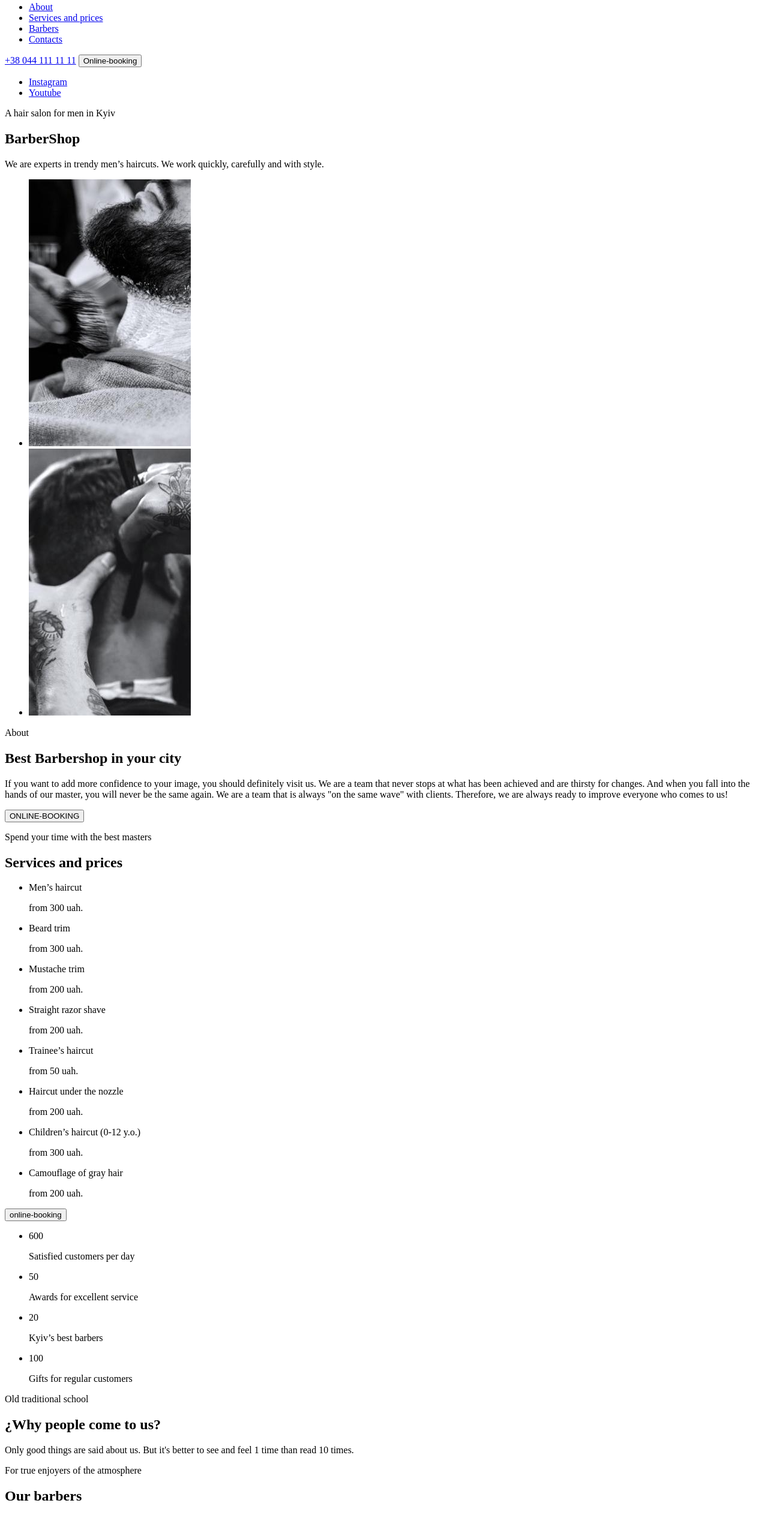
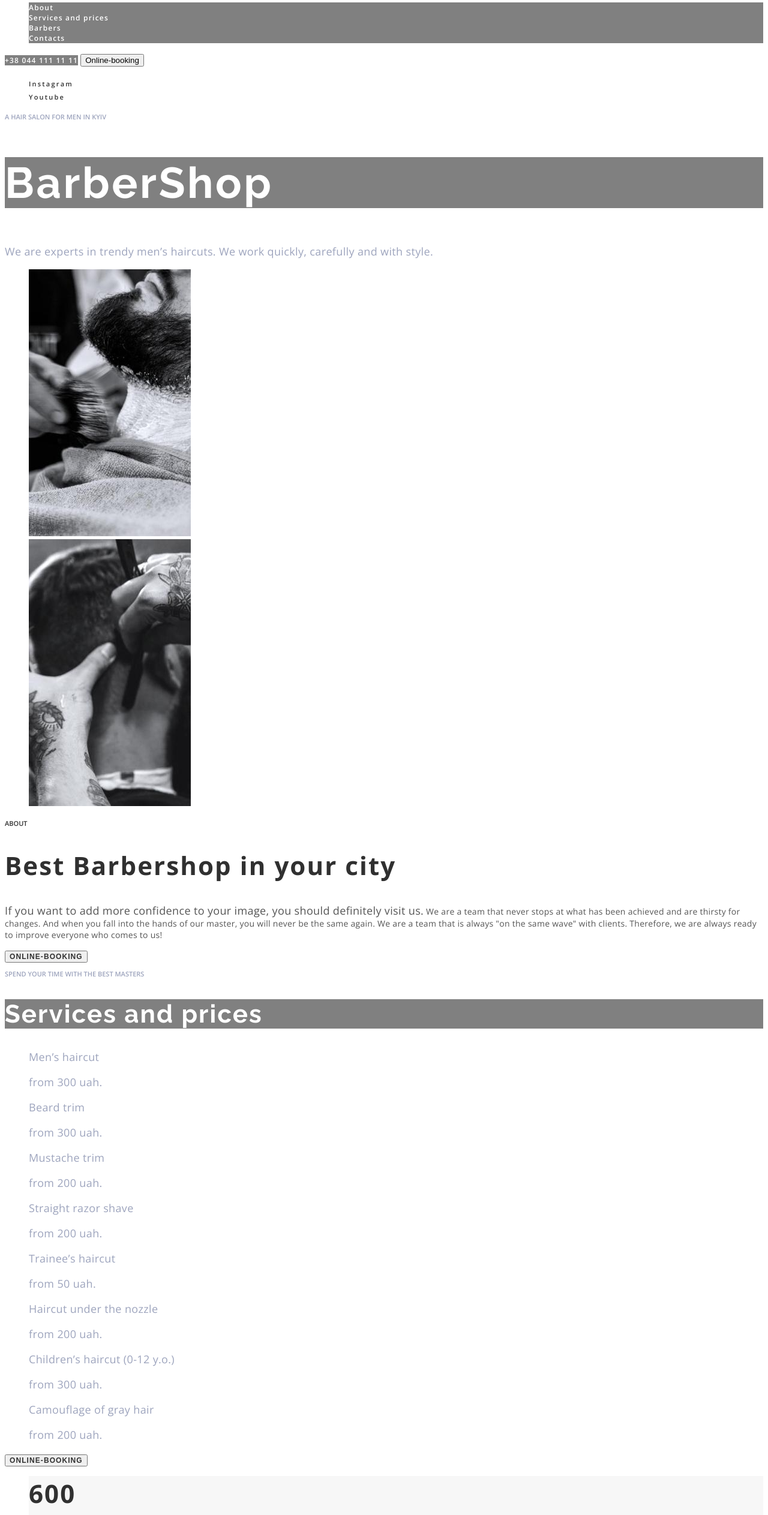
Before and after one commit to Vovap1991/barbershop, a plain HTML site: page index.html in a window 1280 px wide. Shown: the part 80-2606 px from the top of the page at 60% size. Drawn offline with nearby package versions, Linux system fonts and the light colour scheme.

Commit message:
CSS остановился на team

```diff
--- /dev/null
+++ b/css/styles.css
@@ -0,0 +1,231 @@
+:root {
+  --header-nav-item-color: #fff;
+  --accent-color: #ff6c00;
+  --hero-text-color: #9da4bd;
+  --main-text-color: #555555;
+  --secondary-text-color: #303030;
+}
+
+body {
+  font-family: "Open Sans", sans-serif;
+}
+
+/* Common */
+.list {
+  list-style: none;
+}
+.primary-button-button {
+  font-weight: 600;
+  font-size: 12px;
+  line-height: 1, 33;
+  letter-spacing: 0.09em;
+  text-transform: uppercase;
+  color: var(--header-nav-item-color);
+}
+
+.primary-button:hover,
+.primary-button:focus {
+  font-weight: 600;
+  font-size: 12px;
+  line-height: 1, 33;
+  letter-spacing: 0.09em;
+  text-transform: uppercase;
+  color: var(--header-nav-item-color);
+  background-color: var(--accent-color);
+}
+
+.secondary-button {
+  font-weight: 600;
+  font-size: 12px;
+  line-height: 1, 33;
+  letter-spacing: 0.09em;
+  text-transform: uppercase;
+  color: var(--secondary-text-color);
+}
+
+.secondary-button:hover,
+.secondary-button:focus {
+  font-weight: 600;
+  font-size: 12px;
+  line-height: 1, 33;
+  letter-spacing: 0.09em;
+  text-transform: uppercase;
+  color: var(--header-nav-item-color);
+  background-color: var(--accent-color);
+}
+
+/* Header */
+
+.header-nav-item {
+  font-weight: 600;
+  font-size: 12px;
+  line-height: 1, 33;
+  letter-spacing: 0.1em;
+  background-color: grey;
+}
+
+.header-nav-link {
+  color: var(--header-nav-item-color);
+  text-decoration: none;
+}
+
+.header-nav-link:hover,
+.header-nav-link:focus {
+  color: var(--accent-color);
+  font-weight: 600;
+  font-size: 12px;
+  line-height: 1, 33;
+  letter-spacing: 0.1em;
+}
+
+.header-tel {
+  font-weight: 600;
+  font-size: 12px;
+  line-height: 1.33;
+  letter-spacing: 0.1em;
+  text-transform: uppercase;
+  color: var(--header-nav-item-color);
+  background-color: grey;
+  text-decoration: none;
+}
+.header-tel:hover,
+.header-tel:focus {
+  color: var(--accent-color);
+}
+
+/* Hero */
+.hero-link {
+  text-decoration: none;
+  font-weight: 600;
+  font-size: 11px;
+  line-height: 1, 36;
+  letter-spacing: 0.2em;
+  color: var(--secondary-text-color);
+}
+
+.hero-link:hover,
+.hero-link:focus {
+  font-weight: 600;
+  font-size: 11px;
+  line-height: 1, 36;
+  letter-spacing: 0.2em;
+  color: var(--accent-color);
+}
+
+.hero-subtitle {
+  color: var(--hero-text-color);
+  font-weight: 600;
+  font-size: 11px;
+  line-height: 1, 36;
+  text-transform: uppercase;
+}
+.hero-title {
+  font-family: "Raleway";
+  font-weight: 700;
+  font-size: 72px;
+  line-height: 1, 18;
+  letter-spacing: 0.05em;
+  color: var(--header-nav-item-color);
+  background-color: grey;
+}
+.hero-text {
+  font-size: 18px;
+  line-height: 1, 67;
+  letter-spacing: 0.02em;
+  color: var(--hero-text-color);
+}
+
+/* About */
+.about-subtitle {
+  font-weight: 600;
+  font-size: 11px;
+  line-height: 1, 36;
+  text-transform: uppercase;
+  color: var(--secondary-text-color);
+}
+.about-title {
+  font-weight: 700;
+  font-size: 42px;
+  line-height: 1, 17;
+  letter-spacing: 0.05em;
+  color: var(--secondary-text-color);
+}
+.about-text {
+  font-size: 14px;
+  line-height: 1, 86;
+  letter-spacing: 0.02em;
+  color: var(--main-text-color);
+}
+.about-text span {
+  font-size: 18px;
+  line-height: 1, 67;
+  letter-spacing: 0.02em;
+  color: var(--main-text-color);
+}
+
+/* Price */
+.price-subtitle {
+  font-weight: 600;
+  font-size: 11px;
+  line-height: 1, 37;
+  text-transform: uppercase;
+  color: var(--hero-text-color);
+}
+.price-title {
+  font-family: "Raleway";
+  font-weight: 700;
+  font-size: 42px;
+  line-height: 1, 67;
+  letter-spacing: 0.05em;
+  color: var(--header-nav-item-color);
+  background-color: grey;
+}
+
+.price-description {
+  font-size: 18px;
+  line-height: 1, 67;
+  letter-spacing: 0.02em;
+  color: var(--hero-text-color);
+}
+.secondary-button {
+}
+
+/* Advantages */
+.advantages-list-item {
+  background-color: #f7f7f7;
+}
+
+.advantages-number {
+  font-weight: 700;
+  font-size: 42px;
+  line-height: 1, 36;
+  letter-spacing: 0.05em;
+  color: var(--secondary-text-color);
+}
+.advantages-description {
+  font-weight: 600;
+  font-size: 11px;
+  line-height: 1, 36;
+  color: var(--secondary-text-color);
+}
+.advantages-subtitle {
+  font-weight: 600;
+  font-size: 11px;
+  line-height: 1, 36;
+  text-transform: uppercase;
+  color: var(--secondary-text-color);
+}
+.advantages-title {
+  font-family: "Raleway";
+  font-weight: 700;
+  font-size: 42px;
+  line-height: 1, 17;
+  letter-spacing: 0.05em;
+  color: var(--secondary-text-color);
+}
+.advantages-text {
+  font-size: 18px;
+  line-height: 1, 67;
+  letter-spacing: 0.02em;
+  color: var(--main-text-color);
+}
--- a/index.html
+++ b/index.html
@@ -1,151 +1,144 @@
 <!DOCTYPE html>
 <html lang="en">
+
 <head>
   <meta charset="UTF-8" />
   <meta http-equiv="X-UA-Compatible" content="IE=edge" />
   <meta name="viewport" content="width=device-width, initial-scale=1.0" />
   <title>Barbershop</title>
+  <link rel="preconnect" href="https://fonts.googleapis.com">
+  <link rel="preconnect" href="https://fonts.gstatic.com" crossorigin>
+  <link href="https://fonts.googleapis.com/css2?family=Open+Sans:wght@400;600;700&family=Raleway:wght@700&display=swap"
+    rel="stylesheet">
+  <link rel="stylesheet" href="./css/styles.css" />
 </head>
+
 <body>
   <!-- Header -->
-    <header>
-      <nav>
+  <header class="header">
+    <nav class="header-nav">
       <a href="/">
         <img src="./images/logo.svg" alt="logo" width="69" height="55" />
       </a>
-        <ul>
-          <li><a href="#">About</a></li>
-          <li><a href="#">Services and prices</a></li>
-          <li><a href="#">Barbers</a></li>
-          <li><a href="#">Contacts</a></li>
+      <ul class="header-nav-list list">
+        <li class="header-nav-item"><a href="#" class="header-nav-link">About</a></li>
+        <li class="header-nav-item"><a href="#" class="header-nav-link">Services and prices</a></li>
+        <li class="header-nav-item"><a href="#" class="header-nav-link">Barbers</a></li>
+        <li class="header-nav-item"><a href="#" class="header-nav-link">Contacts</a></li>
       </ul>
     </nav>
-      <a href="tel:+380441111111">+38 044 111 11 11</a>
-      <button type="button">Online-booking</button>
+    <a href="tel:+380441111111" class="header-tel list">+38 044 111 11 11</a>
+    <button type="button" class="primary-button">Online-booking</button>
   </header>
   <main>
     <!-- Hero Section -->
-      <section>
-        <ul>
-          <li>
-            <a href="#" target="_blank" rel="noopener noreferrer nofollow"
-              >Instagram</a
-            >
+    <section class="hero">
+      <ul class="hero-list list">
+        <li class="hero-list-item">
+          <a href="#" target="_blank" rel="noopener noreferrer nofollow" class="hero-link">Instagram</a>
         </li>
-          <li>
-            <a href="#" target="_blank" rel="noopener noreferrer nofollow"
-              >Youtube</a
-            >
+        <li class="hero-list-item">
+          <a href="#" target="_blank" rel="noopener noreferrer nofollow" class="hero-link">Youtube</a>
         </li>
       </ul>
-        <p>A hair salon for men in Kyiv</p>
-        <h1>BarberShop</h1>
-        <p>
+      <p class="hero-subtitle">A hair salon for men in Kyiv</p>
+      <h1 class="hero-title">BarberShop</h1>
+      <p class="hero-text">
         We are experts in trendy men’s haircuts. We work quickly, carefully
         and with style.
       </p>
     </section>
     <!-- About -->
-      <section>
-        <ul>
-          <li>
-            <img
-              src="./images/beard-shaving.jpg"
-              alt="beard-shaving"
-              width="270"
-              height="445"
-            />
+    <section class="about">
+      <ul class="about-list list">
+        <li class="about-list-item">
+          <img src="./images/beard-shaving.jpg" alt="beard-shaving" width="270" height="445" />
         </li>
         <li>
-            <img
-              src="./images/head-shaving.jpg"
-              alt="head-shaving"
-              width="270"
-              height="445"
-            />
+          <img src="./images/head-shaving.jpg" alt="head-shaving" width="270" height="445" />
         </li>
       </ul>
-        <p>About</p>
-        <h2>Best Barbershop in your city</h2>
+      <p class="about-subtitle">About</p>
+      <h2 class="about-title">Best Barbershop in your city</h2>
 
-        <p>
-          <span
-            >If you want to add more confidence to your image, you should
-            definitely visit us.</span
-          >
+      <p class="about-text">
+        <span class="about-text-subtitle">If you want to add more confidence to your image, you should
+          definitely visit us.</span>
         We are a team that never stops at what has been achieved and are
         thirsty for changes. And when you fall into the hands of our master,
         you will never be the same again. We are a team that is always "on the
         same wave" with clients. Therefore, we are always ready to improve
         everyone who comes to us!
       </p>
-        <button type="button">ONLINE-BOOKING</button>
+      <button type="button" class="secondary-button">ONLINE-BOOKING</button>
     </section>
     <!-- Pricelist -->
-      <section>
-        <p>Spend your time with the best masters</p>
-        <h2>Services and prices</h2>
-        <ul>
+    <section class="price">
+      <p class="price-subtitle">Spend your time with the best masters</p>
+      <h2 class="price-title">Services and prices</h2>
+      <ul class="price-list list">
         <li>
-            <p>Men’s haircut</p>
-            <p>from 300 uah.</p>
+          <p class="price-description">Men’s haircut</p>
+          <p class="price-description">from 300 uah.</p>
+
         </li>
         <li>
-            <p>Beard trim</p>
-            <p>from 300 uah.</p>
+          <p class="price-description">Beard trim</p>
+          <p class="price-description">from 300 uah.</p>
         </li>
         <li>
-            <p>Mustache trim</p>
-            <p>from 200 uah.</p>
+          <p class="price-description">Mustache trim</p>
+          <p class="price-description">from 200 uah.</p>
+        </li>
+
+        <li>
+          <p class="price-description">Straight razor shave</p>
+          <p class="price-description">from 200 uah.</p>
+        </li>
+      </ul>
+      <ul class="price-list list">
+        <li>
+          <p class="price-description">Trainee’s haircut</p>
+          <p class="price-description">from 50 uah.</p>
         </li>
         <li>
-            <p>Straight razor shave</p>
-            <p>from 200 uah.</p>
+          <p class="price-description">Haircut under the nozzle</p>
+          <p class="price-description">from 200 uah.</p>
+        </li>
+        <li>
+          <p class="price-description">Children’s haircut (0-12 y.o.)</p>
+          <p class="price-description">from 300 uah.</p>
+        </li>
+        <li>
+          <p class="price-description">Camouflage of gray hair</p>
+          <p class="price-description">from 200 uah.</p>
         </li>
       </ul>
-        <ul>
-          <li>
-            <p>Trainee’s haircut</p>
-            <p>from 50 uah.</p>
+      <button type="button" class="secondary-button">online-booking</button>
+    </section>
+    <!-- Advantages -->
+    <section class="advantages">
+      <ul class="advantages-list list">
+        <li class="advantages-list-item">
+          <span class="advantages-number">600</span>
+          <p class="advantages-description">Satisfied customers per day</p>
         </li>
-          <li>
-            <p>Haircut under the nozzle</p>
-            <p>from 200 uah.</p>
+        <li class="advantages-list-item">
+          <span class="advantages-number">50</span>
+          <p class="advantages-description">Awards for excellent service</p>
         </li>
-          <li>
-            <p>Children’s haircut (0-12 y.o.)</p>
-            <p>from 300 uah.</p>
+        <li class="advantages-list-item">
+          <span class="advantages-number">20</span>
+          <p class="advantages-description">Kyiv’s best barbers</p>
         </li>
-          <li>
-            <p>Camouflage of gray hair</p>
-            <p>from 200 uah.</p>
+        <li class="advantages-list-item">
+          <span class="advantages-number">100</span>
+          <p class="advantages-description">Gifts for regular customers</p>
         </li>
       </ul>
-        <button type="button">online-booking</button>
-      </section>
-      <!-- Advantages -->
-      <section>
-        <ul>
-          <li>
-            <span>600</span>
-            <p>Satisfied customers per day</p>
-          </li>
-          <li>
-            <span>50</span>
-            <p>Awards for excellent service</p>
-          </li>
-          <li>
-            <span>20</span>
-            <p>Kyiv’s best barbers</p>
-          </li>
-          <li>
-            <span>100</span>
-            <p>Gifts for regular customers</p>
-          </li>
-        </ul>
-        <p>Old traditional school</p>
-        <h2>¿Why people come to us?</h2>
-        <p>
+      <p class="advantages-subtitle">Old traditional school</p>
+      <h2 class="advantages-title">¿Why people come to us?</h2>
+      <p class="advantages-text">
         Only good things are said about us. But it's better to see and feel 1
         time than read 10 times.
       </p>
@@ -156,32 +149,17 @@
       <h2>Our barbers</h2>
       <ul>
         <li>
-            <img
-              src="./images/john-smith.jpg"
-              alt="john-smith"
-              width="370"
-              height="346"
-            />
+          <img src="./images/john-smith.jpg" alt="john-smith" width="370" height="346" />
           <h3>John Smith</h3>
           <p>Extreme Barber</p>
         </li>
         <li>
-            <img
-              src="./images/michele-doe.jpg"
-              alt="michele-doe"
-              width="370"
-              height="346"
-            />
+          <img src="./images/michele-doe.jpg" alt="michele-doe" width="370" height="346" />
           <h3>Michele Doe</h3>
           <p>Extreme Barber</p>
         </li>
         <li>
-            <img
-              src="./images/alan-black.jpg"
-              alt="alan-black"
-              width="370"
-              height="346"
-            />
+          <img src="./images/alan-black.jpg" alt="alan-black" width="370" height="346" />
           <h3>Alan Black</h3>
           <p>Extreme Barber</p>
         </li>
@@ -194,36 +172,16 @@
       <h2 hidden>Gallery</h2>
       <ul>
         <li>
-            <img
-              src="./images/hair-cut.jpg"
-              alt="hair-cut"
-              width="270"
-              height="360"
-            />
+          <img src="./images/hair-cut.jpg" alt="hair-cut" width="270" height="360" />
         </li>
         <li>
-            <img
-              src="./images/beard-service.jpg"
-              alt="beard-service"
-              width="270"
-              height="360"
-            />
+          <img src="./images/beard-service.jpg" alt="beard-service" width="270" height="360" />
         </li>
         <li>
-            <img
-              src="./images/face-washing.jpg"
-              alt="face-washing"
-              width="270"
-              height="360"
-            />
+          <img src="./images/face-washing.jpg" alt="face-washing" width="270" height="360" />
         </li>
         <li>
-            <img
-              src="./images/head-service.png"
-              alt="head-service"
-              width="270"
-              height="360"
-            />
+          <img src="./images/head-service.png" alt="head-service" width="270" height="360" />
         </li>
       </ul>
     </section>
@@ -234,13 +192,9 @@
       <address>
         <ul>
           <li>
-              <a
-                href="https://goo.gl/maps/symNUbWC2n52RC2a6"
-                target="_blank"
-                rel="noopener noreferrer nofollow"
-                >st. Vasilkivska, 7A <br />
-                Kyiv, 08132</a
-              >
+            <a href="https://goo.gl/maps/symNUbWC2n52RC2a6" target="_blank" rel="noopener noreferrer nofollow">st.
+              Vasilkivska, 7A <br />
+              Kyiv, 08132</a>
           </li>
           <li><a href="tel:+380441111111">+38 044 111 11 11</a></li>
           <li>
@@ -256,16 +210,13 @@
     <p>&#169; Copyright 2020</p>
     <ul>
       <li>
-          <a href="#" target="_blank" rel="noopener noreferrer nofollow"
-            >Instagram</a
-          >
+        <a href="#" target="_blank" rel="noopener noreferrer nofollow">Instagram</a>
       </li>
       <li>
-          <a href="#" target="_blank" rel="noopener noreferrer nofollow"
-            >Youtube</a
-          >
+        <a href="#" target="_blank" rel="noopener noreferrer nofollow">Youtube</a>
       </li>
     </ul>
   </footer>
 </body>
+
 </html>
```
Lines whose indentation alone changed are shown as unchanged.
